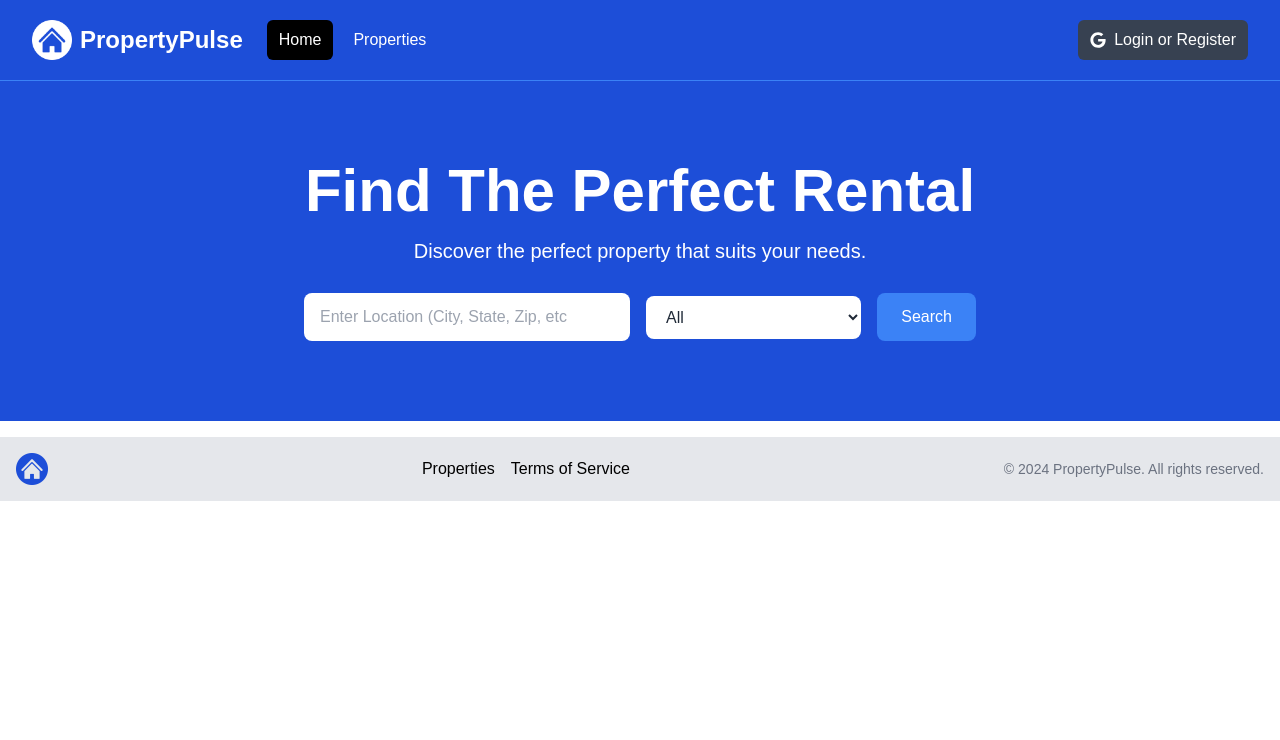
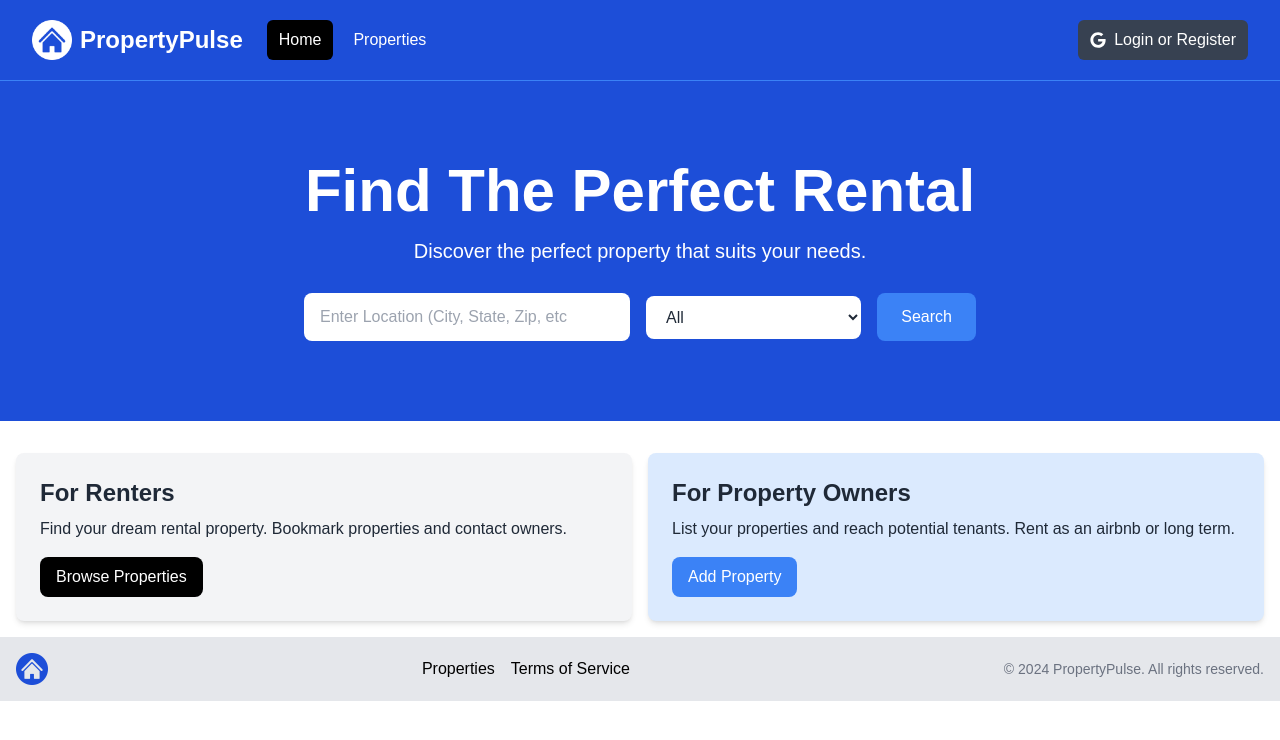
Before and after one commit to thongtr-dev/garola-estate-v2, a Next.js app: page / in a window 1280 px wide. Shown: the top 740 px of the page. Built offline with nearby package versions, Linux system fonts and the light colour scheme.

Commit message:
feat: add InfoBoxes component

```diff
--- a/app/page.tsx
+++ b/app/page.tsx
@@ -1,10 +1,12 @@
 import { FC } from 'react';
 import Hero from '@/components/Hero';
+import InfoBoxes from '@/components/InfoBoxes';
 
 const Home: FC = () => {
   return (
     <>
       <Hero />
+      <InfoBoxes />
     </>
   );
 };
--- /dev/null
+++ b/components/InfoBox.tsx
@@ -0,0 +1,36 @@
+import { FC, ReactNode } from 'react';
+
+interface InfoBoxProps {
+  heading: string;
+  backgroundColor?: string;
+  textColor?: string;
+  children: ReactNode;
+  buttonInfo: {
+    text: string;
+    link: string;
+    backgroundColor: string;
+  };
+}
+
+const InfoBox: FC<InfoBoxProps> = ({
+  heading,
+  backgroundColor = 'bg-gray-100',
+  textColor = 'text-gray-800',
+  children,
+  buttonInfo,
+}) => {
+  return (
+    <div className={`rounded-lg ${backgroundColor} p-6 shadow-md`}>
+      <h2 className={`${textColor} text-2xl font-bold`}>{heading}</h2>
+      <p className={`${textColor} mb-4 mt-2`}>{children}</p>
+      <a
+        href={buttonInfo.link}
+        className={`inline-block rounded-lg ${buttonInfo.backgroundColor} px-4 py-2 text-white hover:bg-gray-700`}
+      >
+        {buttonInfo.text}
+      </a>
+    </div>
+  );
+};
+
+export default InfoBox;
--- /dev/null
+++ b/components/InfoBoxes.tsx
@@ -0,0 +1,38 @@
+import { FC } from 'react';
+import InfoBox from './InfoBox';
+
+const InfoBoxes: FC = () => {
+  return (
+    <section>
+      <div className="container-xl m-auto lg:container">
+        <div className="grid grid-cols-1 gap-4 rounded-lg p-4 md:grid-cols-2">
+          <InfoBox
+            heading="For Renters"
+            buttonInfo={{
+              text: 'Browse Properties',
+              link: '/properties',
+              backgroundColor: 'bg-black',
+            }}
+          >
+            Find your dream rental property. Bookmark properties and contact
+            owners.
+          </InfoBox>
+          <InfoBox
+            heading="For Property Owners"
+            backgroundColor="bg-blue-100"
+            buttonInfo={{
+              text: 'Add Property',
+              link: '/properties/add',
+              backgroundColor: 'bg-blue-500',
+            }}
+          >
+            List your properties and reach potential tenants. Rent as an airbnb
+            or long term.
+          </InfoBox>
+        </div>
+      </div>
+    </section>
+  );
+};
+
+export default InfoBoxes;
```
